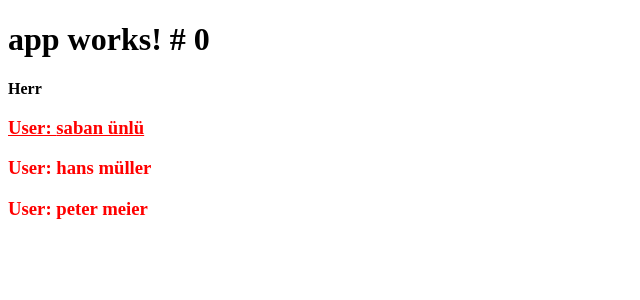
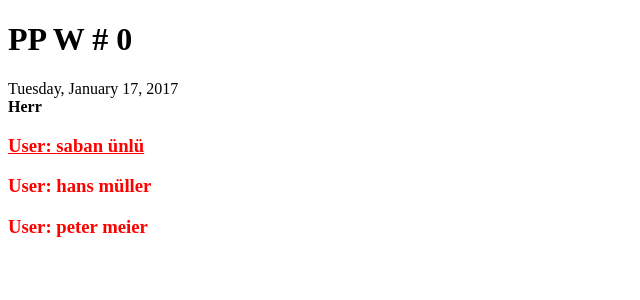
Before and after one commit to netTrek/ng2-training, an Angular app: page / in a window 1280 px wide. Shown: the top 300 px of the page, without its empty margins (0-640 px from the left). Built offline with nearby package versions, Linux system fonts and the light colour scheme.

Commit message:
nutzen ende

```diff
--- a/src/app/app.component.html
+++ b/src/app/app.component.html
@@ -1,6 +1,7 @@
 <h1>
-  {{title}} # {{selectedInd}}
+  {{title | slice : 1 : 5 | uppercase }} # {{selectedInd}}
 </h1>
+{{now | date : 'fullDate'}}
 
 <!--
 <baywa-user-list [selectedInd]="2" (selectionChg)="chg($event)"></baywa-user-list>
--- a/src/app/app.component.ts
+++ b/src/app/app.component.ts
@@ -8,7 +8,7 @@ import { Component } from '@angular/core';
 export class AppComponent {
 
   title = 'app works!';
-
+  now : number = Date.now();
   selectedInd: number = 0;
 
   /*
```
